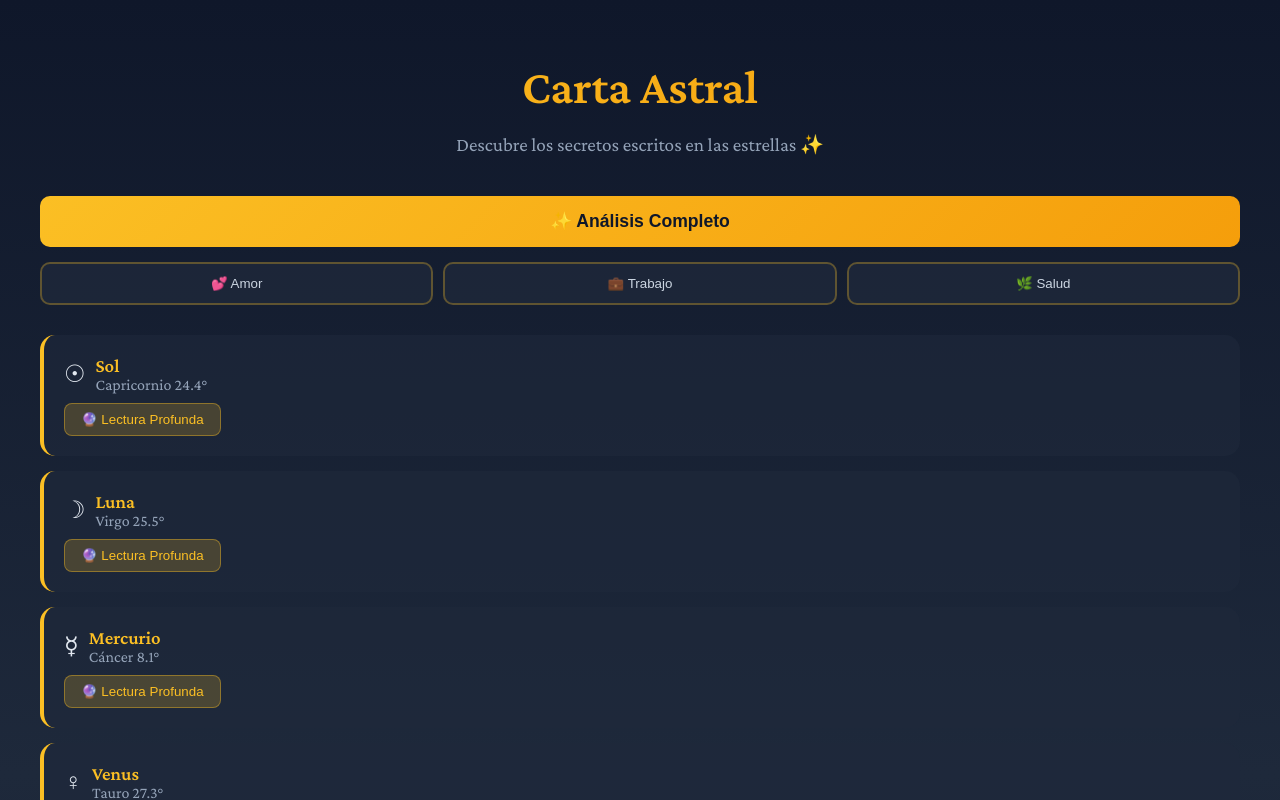
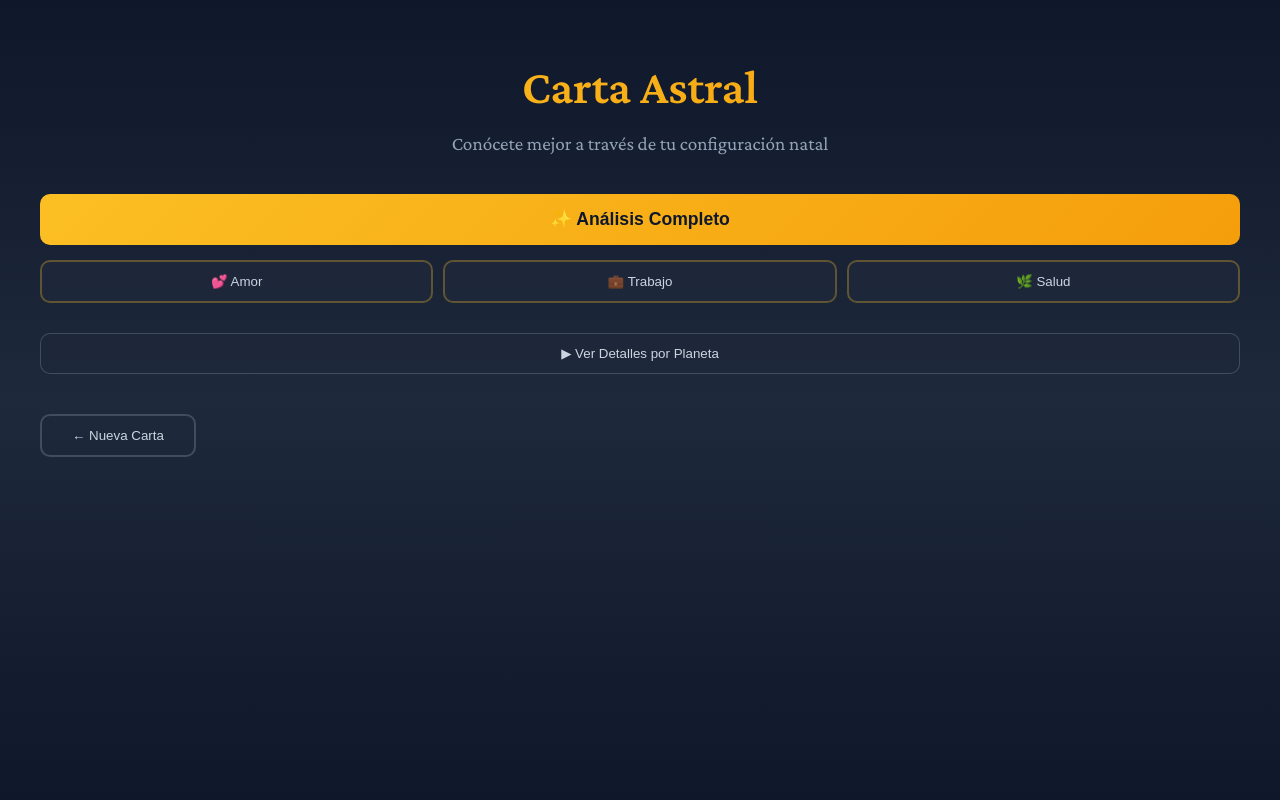
Before and after one commit to Bernihui/Carta-Astral-App, a Next.js app: page / in a window 1280 px wide. Both pictures are taken after typing "2020-01-15", "10:30", "Sample" into the empty fields and a click on the button "Generar Carta Astral ✨". Shown: the top 800 px of the page. Built offline with nearby package versions, Linux system fonts and the light colour scheme.

Commit message:
Improve UI and add planet details toggle

```diff
--- a/pages/index.js
+++ b/pages/index.js
@@ -1,5 +1,5 @@
-// pages/index.js - v4 FIXED
-   import { useState } from 'react';
+// pages/index.js - v5 UI mejorada
+import { useState } from 'react';
 import Head from 'next/head';
 
 // Sistema de prompts
@@ -196,6 +196,7 @@ export default function Home() {
   const [showChart, setShowChart] = useState(false);
   const [currentReading, setCurrentReading] = useState(null);
   const [isGenerating, setIsGenerating] = useState(false);
+  const [showPlanetDetails, setShowPlanetDetails] = useState(false);
 
   const handleSubmit = (e) => {
     e.preventDefault();
@@ -269,7 +270,7 @@ export default function Home() {
   return (
     <>
       <Head>
-        <title>Carta Astral - Lectura Personalizada</title>
+        <title>Carta Astral - Autoconocimiento</title>
         <meta name="viewport" content="width=device-width, initial-scale=1" />
         <link href="https://fonts.googleapis.com/css2?family=Crimson+Pro:wght@300;400;600&display=swap" rel="stylesheet" />
       </Head>
@@ -298,7 +299,7 @@ export default function Home() {
             color: '#94a3b8',
             marginBottom: '40px'
           }}>
-            Descubre los secretos escritos en las estrellas ✨
+            Conócete mejor a través de tu configuración natal
           </p>
 
           {!showChart ? (
@@ -440,7 +441,29 @@ export default function Home() {
                 </div>
               </div>
 
-              {Object.entries(chart).map(([planet, degrees]) => {
+              {/* Botón para mostrar/ocultar detalles planetarios */}
+              <button
+                onClick={() => setShowPlanetDetails(!showPlanetDetails)}
+                style={{
+                  width: '100%',
+                  padding: '12px',
+                  marginBottom: '20px',
+                  background: 'rgba(30, 41, 59, 0.6)',
+                  border: '1px solid rgba(148, 163, 184, 0.3)',
+                  borderRadius: '10px',
+                  color: '#cbd5e1',
+                  cursor: 'pointer',
+                  display: 'flex',
+                  alignItems: 'center',
+                  justifyContent: 'center',
+                  gap: '10px'
+                }}
+              >
+                {showPlanetDetails ? '▼' : '▶'} {showPlanetDetails ? 'Ocultar' : 'Ver'} Detalles por Planeta
+              </button>
+
+              {/* Lista de planetas - colapsable */}
+              {showPlanetDetails && Object.entries(chart).map(([planet, degrees]) => {
                 const sign = getZodiacSign(degrees);
                 const deg = (degrees % 30).toFixed(1);
 
@@ -554,7 +577,7 @@ export default function Home() {
                 {isGenerating ? (
                   <div style={{ textAlign: 'center', padding: '40px' }}>
                     <p style={{ color: '#cbd5e1', fontSize: '1.2rem' }}>
-                      Consultando las estrellas...
+                      Analizando tu configuración...
                     </p>
                   </div>
                 ) : (
```
